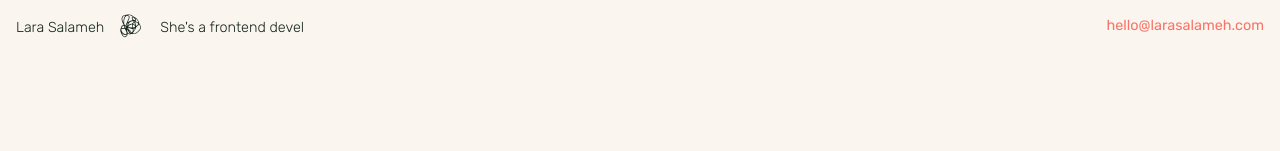
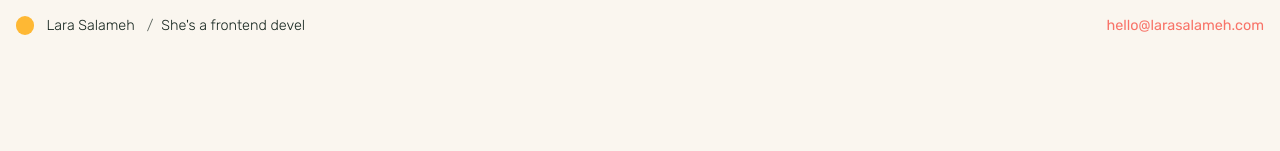
Before and after one commit to lulen11/lara-portfolio, a Next.js app: page / in a window 1280 px wide. Shown: the top 151 px of the page. Built offline with nearby package versions, Linux system fonts and the light colour scheme; a web font is replaced by a local one.

Commit message:
silly lil header mobile tings

```diff
--- a/src/app/(home)/Home.module.scss
+++ b/src/app/(home)/Home.module.scss
@@ -1,8 +1,14 @@
 @use "../../styles/globals" as globals;
 
 .home {
-  margin-top: 5rem;
-  padding: 1rem;
+  margin-top: 7rem;
+  padding: 0.6rem;
+
+  @media only screen and (min-width: globals.$sm-md) {
+    margin-top: 5rem;
+    padding: 1rem;
+  }
+
   .intro {
     @include globals.headingFontLarge;
     max-width: globals.$md;
--- a/src/app/(project)/[projectId]/page.js
+++ b/src/app/(project)/[projectId]/page.js
@@ -35,6 +35,11 @@ export default function ProjectPage({ params }) {
         {project ? (
           <>
             <div className={styles.projectContent}>
+              {/* <div className={styles.linkHome}>
+                <Link href={`/`}>
+                  <span>&#x27F5;</span> Go back home
+                </Link>
+              </div> */}
               <h1>{project.title}</h1>
               <p dangerouslySetInnerHTML={{ __html: project.description }} />
               <div className={styles.nextProjectLink}>
--- a/src/components/Header/Header.js
+++ b/src/components/Header/Header.js
@@ -29,8 +29,8 @@ export default function Header({ projectId }) {
       <div className={styles.headerWrapper}>
         <h1 className={styles.headerName}>
           <Link href="/">
-            <strong>Lara Salameh</strong>
-            <span>&nbsp;</span>
+            <span>Lara Salameh</span>
+            {/* <span>&nbsp;</span> */}
 
             <TypedHeading />
           </Link>
--- a/src/components/Header/Header.module.scss
+++ b/src/components/Header/Header.module.scss
@@ -17,12 +17,16 @@
 }
 
 .header {
-  padding: 1rem;
+  padding: 0.75rem 0.6rem;
   position: fixed;
   background-color: globals.$cream;
   width: 100%;
   box-sizing: border-box;
   z-index: 10;
+  margin-bottom: 1rem;
+  @media only screen and (min-width: globals.$sm-md) {
+    padding: 1rem;
+  }
 
   &.project-code-like-a-girl {
     background-color: var(--page-color);
@@ -36,58 +40,79 @@
   &Name,
   &Contact {
     font-family: globals.$sans-serif-font;
-    font-size: 0.9rem;
+    font-size: 0.75rem;
     font-weight: 100;
     line-height: 1.4;
     color: globals.$forest-black;
     margin: 0;
+
     @media only screen and (min-width: globals.$sm-md) {
       display: inline-block;
+      font-size: 0.9rem;
     }
 
     strong {
       font-weight: 100;
       transition: globals.$smooth-transition;
-      // margin: 0.25rem 0 0;
-      // padding-left: 0.75rem;
       @media only screen and (min-width: globals.$sm-md) {
-        margin: 0 1rem 0 0;
-        // padding-left: 2.5rem;
-      }
-    }
-    span {
-      position: relative;
-      // content: " / ";
-      width: 1.5rem;
-      height: 1.5rem;
-      // left: 0;
-      // top: 0.25rem;
-      margin: 0 1rem 0 0;
-      left: 0; // Start position
-      transform: translateX(0);
-      transition: left 0.3s ease, transform 0.3s ease;
-      display: none;
-      @media only screen and (min-width: globals.$sm-md) {
-        display: block;
-        background: url("/images/scribble.svg") no-repeat transparent 0 0 /
-          contain;
-        top: -0.15rem;
+        margin: 0 0.75rem;
+        &::before {
+          content: "/";
+          margin-right: 0.5rem;
+          opacity: 0.7;
         }
       }
     }
-  &Name a {
+
+    // TODO: Save for future drawing animation
+    // span {
+    //   position: relative;
+    //   width: 1.25rem;
+    //   height: 1.25rem;
+    //   margin: 0 0.55rem 0 0;
+    //   top: 0;
+    //   left: 0;
+    //   transform: translateX(0);
+    //   transition: left 0.3s ease, transform 0.3s ease;
+    //   display: none;
+    //   @media only screen and (min-width: globals.$sm-md) {
+    //     display: block;
+    //     background: url("/images/scribble.svg") no-repeat transparent 0 0 /
+    //       contain;
+    //   }
+    // }
+  }
+  &Name {
+    a {
       display: flex;
       flex-direction: column;
-
       position: relative;
       text-decoration: none;
       color: inherit;
+
       @media only screen and (min-width: globals.$sm-md) {
         flex-direction: row;
         align-items: center;
       }
 
-    a {
+      &::before {
+        // content: "👩🏻‍💻";
+        content: " ";
+        position: relative;
+        width: 0.8rem;
+        height: 0.8rem;
+        border-radius: 99px;
+        margin-bottom: 0.25rem;
+        background-color: globals.$mango;
+        display: inline-block;
+        font-size: 1.1rem;
+        top: -0.03rem;
+        @media only screen and (min-width: globals.$sm-md) {
+          margin: 0rem 0.75rem 0rem 0;
+          width: 1.15rem;
+          height: 1.15rem;
+        }
+      }
     }
   }
 
@@ -103,12 +128,33 @@
   }
 
   &.scrolled {
-    strong {
+    span {
       display: none;
     }
-    .headerName span {
-      left: -2rem; // Adjust this value to control the slide distance
-      transform: translateX(2rem); // Slide effect to fill strong's space
+    strong {
+      @media only screen and (min-width: globals.$sm-md) {
+        margin-left: 1.5rem;
+        // Below adds slide effect to fill strong's space
+        left: 2rem;
+        transform: translateX(-2rem);
+      }
+      &::before {
+        content: "";
+      }
+    }
+
+    .headerName {
+      a {
+        @media only screen and (max-width: globals.$sm-md) {
+          display: flex;
+          flex-direction: row;
+
+          &::before {
+            top: 0.03rem;
+            margin: 0 0.45rem 0 0;
           }
         }
       }
+    }
+  }
+}
--- a/src/components/ProjectList/ProjectList.module.scss
+++ b/src/components/ProjectList/ProjectList.module.scss
@@ -133,7 +133,7 @@
     color: globals.$candy;
   }
   .projectThumb {
-    @media only screen and (min-width: globals.$md) {
+    @media only screen and (min-width: globals.$sm-md) {
       opacity: 1;
     }
   }
```
Also changed, not shown: src/app/(project)/[projectId]/ProjectPage.module.scss (+26 -6 lines). Lines whose indentation alone changed are shown as unchanged.
